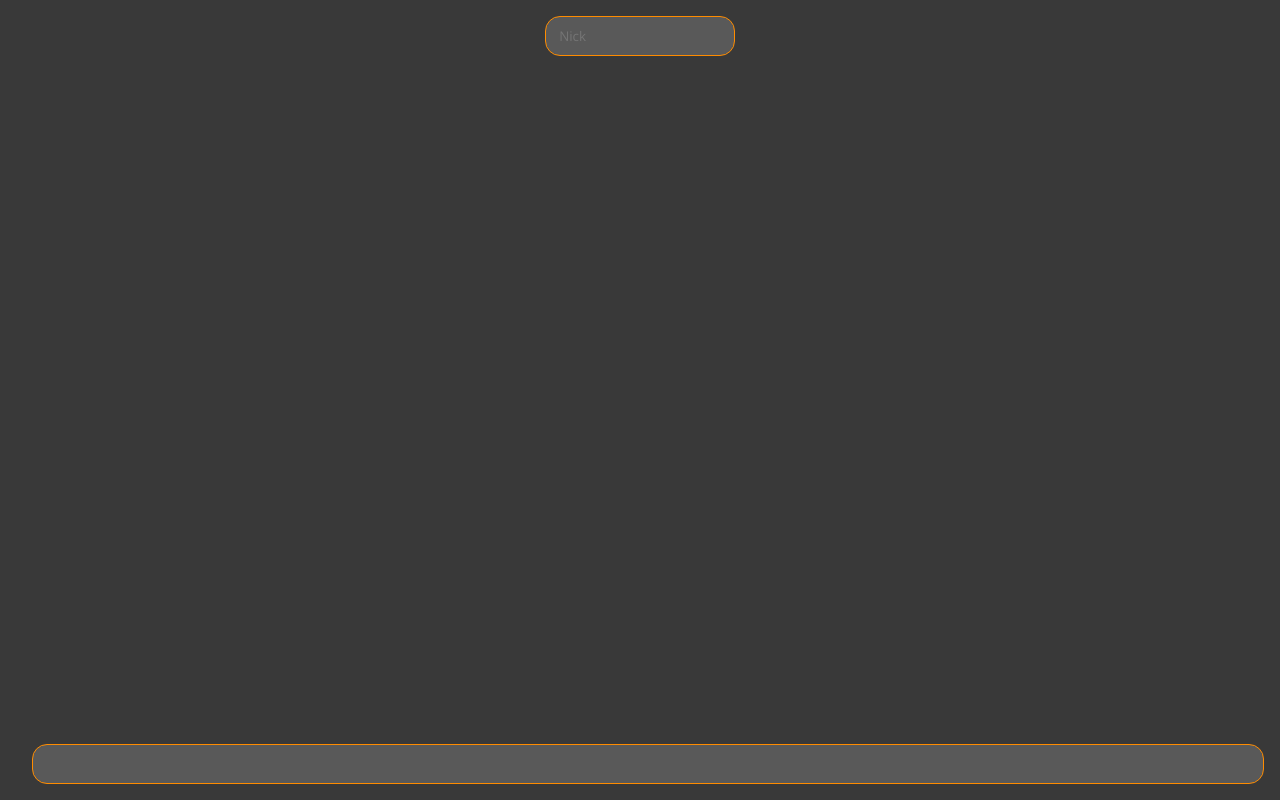
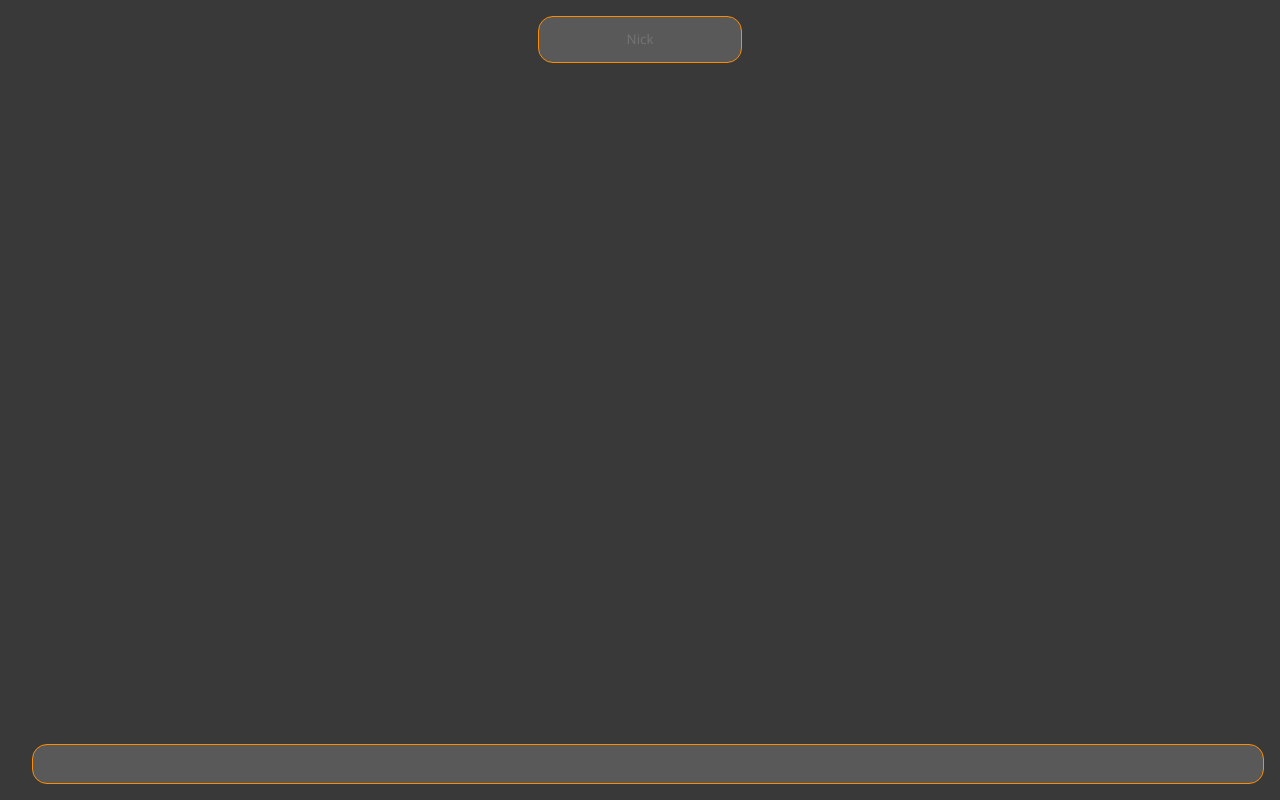
Before and after one commit to aQaTL/chitchat, a plain HTML site: page frontend/index.html in a window 1280 px wide. Drawn offline with nearby package versions, Linux system fonts and the light colour scheme.

Commit message:
Center connect-form input text

```diff
--- a/frontend/styles/style.css
+++ b/frontend/styles/style.css
@@ -63,3 +63,8 @@
 	justify-content: center;
 	align-items: baseline;
 }
+
+.nick_input > input[type=text] {
+	padding: 1em;
+	text-align: center;
+}
```
